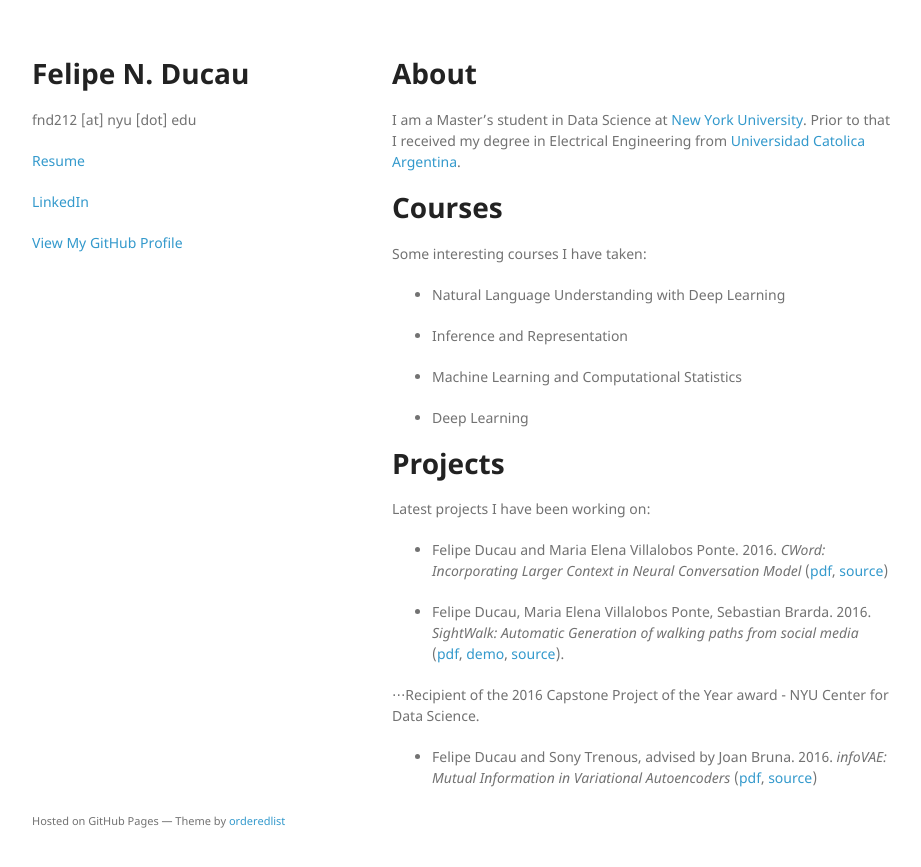
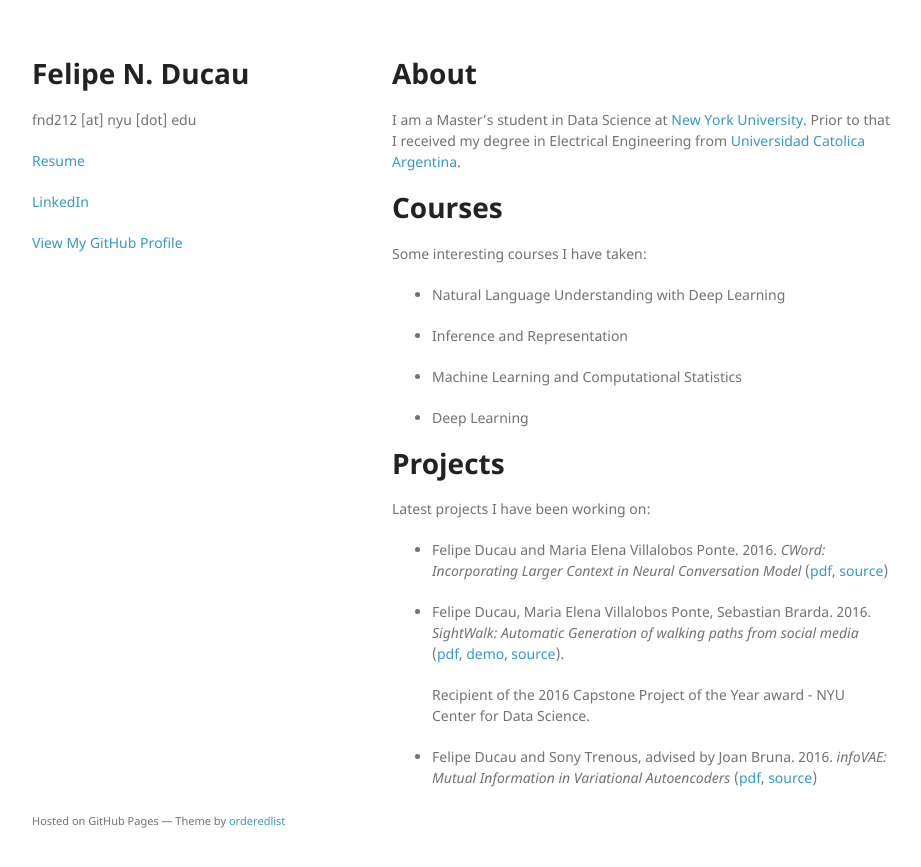
Before and after one commit to fducau/fducau.github.io, a Jekyll site: the page built from index.md, in a window 1280 px wide. Shown: the top 867 px of the page, without its empty margins (178-1099 px from the left). Built offline with Jekyll 4.4.1, drawn with Linux system fonts in a browser that asks for light colours; our own code applies the rules of GitHub Pages for plain Markdown files.

```diff
--- a/index.md
+++ b/index.md
@@ -23,6 +23,6 @@ Latest projects I have been working on:
 
 - Felipe Ducau, Maria Elena Villalobos Ponte, Sebastian Brarda. 2016. _SightWalk: Automatic Generation of walking paths from social media_ ([pdf](https://github.com/fducau/sightwalk/blob/master/SightWalk_Final_Report.pdf), [demo](http://www.youtube.com/watch?v=GAvCeND9iRI), [source](https://github.com/fducau/sightwalk)).
 
-⋅⋅⋅Recipient of the 2016 Capstone Project of the Year award - NYU Center for Data Science.
+   Recipient of the 2016 Capstone Project of the Year award - NYU Center for Data Science.
 
 - Felipe Ducau and Sony Trenous, advised by Joan Bruna. 2016. _infoVAE: Mutual Information in Variational Autoencoders_ ([pdf](https://github.com/fducau/infoVAE/blob/master/Mutual%20Information%20in%20Variational%20Autoencoders.pdf), [source](https://github.com/fducau/infoVAE))
```
